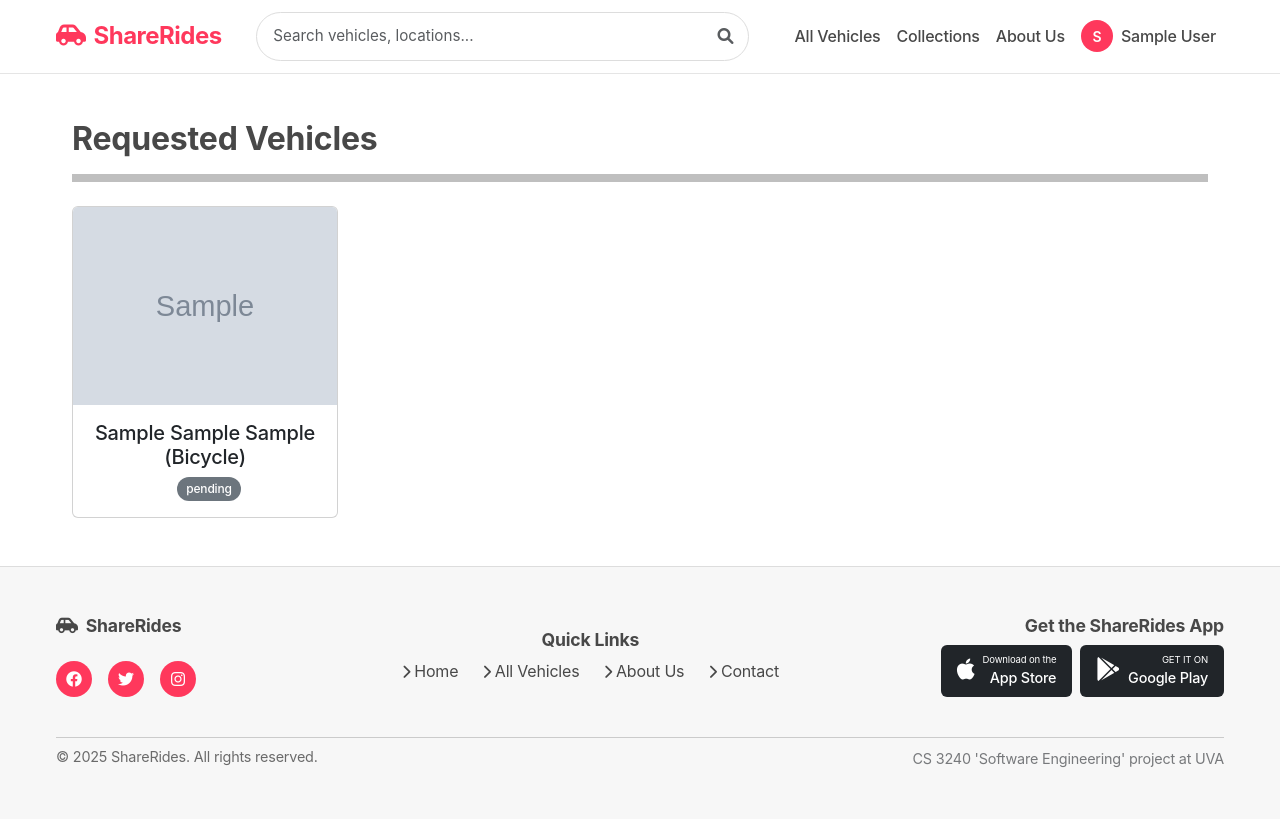
After one commit to TamerTimraz/ShareRides, a Django app: page /requested-vehicles in a window 1280 px wide. The commit adds this page. Run offline with Django 5.2, Linux system fonts and the light colour scheme; a user stored in the database is signed in; tables that the repository leaves empty hold one stand-in row (values such as "Sample post"); grey boxes marked "Sample" are stand-in pictures; parts of the project's set-up code (start-up, migrations or seed data) failed here and were passed over.

Commit message:
added requested vehicles page

```diff
--- a/vehicleLending/templates/vehicleLending/base.html
+++ b/vehicleLending/templates/vehicleLending/base.html
@@ -54,9 +54,10 @@
                     </a>
                     <ul class="dropdown-menu dropdown-menu-end" aria-labelledby="navbarDropdown">
                         <li><a class="dropdown-item" href="{% url 'vehicleLending:profile' %}"><i class="far fa-user me-2"></i>Profile</a></li>
-                        <li><a class="dropdown-item" href="{% url 'vehicleLending:manage_requests' %}"><i class="far fa-list-alt me-2"></i>Manage Requests</a></li>
+                        <li><a class="dropdown-item" href="{% url 'vehicleLending:requested_vehicles' %}"><i class="fas fa-car me-2"></i>Requested Vehicles</a></li>
 
                         {% if user.user_type == 'librarian' %}
+                        <li><a class="dropdown-item" href="{% url 'vehicleLending:my_vehicles' %}"><i class="fas fa-car me-2"></i>My Vehicles</a></li>
                         <li><a class="dropdown-item" href="{% url 'vehicleLending:promote_patron' %}"><i class="fas fa-user-plus me-2"></i>Promote Patron</a></li>
                         {% endif %}
 
--- /dev/null
+++ b/vehicleLending/templates/vehicleLending/requested_vehicles.html
@@ -0,0 +1,33 @@
+{% extends 'vehicleLending/base.html' %}
+{% block content %}
+
+<!-- Header -->
+<div class="container mt-4">
+    <h2 class="text-start fw-bold">Requested Vehicles</h2>
+    <hr class="thick-line mb-4">
+</div>
+
+<!-- Vehicle Tiles-->
+<div class="container mt-4">
+    <div class="row row-cols-1 row-cols-sm-2 row-cols-md-3 row-cols-lg-4 g-4">
+
+        <!-- Vehicle Tile -->
+        {% for request in borrow_requests %}
+        <div class="col">
+            <div class="card h-100">
+                {% if request.vehicle.image %}
+                <img src='{{ request.vehicle.image.url }}' class="card-img-top" alt="Vehicle_Image">
+                {% else %}
+                <p class="text-center">Image Unavailable</p>
+                {% endif %}
+                <div class="card-body d-flex flex-column justify-content-end align-items-center text-center">
+                    <h5 class="card-title">{{ request.vehicle.make }} {{ request.vehicle.model }} {{ request.vehicle.year }} ({{ request.vehicle.vehicle_type }})</h5>
+                    <span class="badge bg-secondary ms-2 rounded-pill">{{ request.status }}</span>
+                </div>
+            </div>
+        </div>
+        {% endfor %}
+    </div>
+</div>
+
+{% endblock %}
--- a/vehicleLending/urls.py
+++ b/vehicleLending/urls.py
@@ -25,6 +25,7 @@ urlpatterns = [
     path('request/<int:request_id>/<str:response>', views.respond_to_request, name='respond_to_request'),
     path('my-vehicles', views.my_vehicles, name='my_vehicles'),
     path('my-vehicles/vehicle/<int:vehicle_id>/requests', views.vehicle_requests, name='vehicle_requests'),
+    path('requested-vehicles', views.requested_vehicles, name='requested_vehicles'),
     path('promote-patron/', views.promote_patron, name='promote_patron'),
 
 ###IGNORE###
--- a/vehicleLending/views.py
+++ b/vehicleLending/views.py
@@ -283,12 +283,11 @@ def request_borrow(request, vehicle_id):
         status='pending'
     )
 
-    if created:
-        messages.success(request, "Your borrow request has been submitted")
-    else:
+    if not created:
         messages.info(request, "You have already requested to borrow this vehicle")
+        return redirect(reverse('vehicleLending:details', args=[vehicle_id]))
 
-    return redirect(reverse('vehicleLending:details', args=[vehicle_id]))
+    return redirect('vehicleLending:requested_vehicles')
 
 @login_required
 def respond_to_request(request, request_id, response):
@@ -326,6 +325,15 @@ def vehicle_requests(request, vehicle_id):
     return render(request, 'vehicleLending/vehicle_requests.html', {'requests': requests})
 
 @login_required
+def requested_vehicles(request):
+    if not request.user.is_authenticated:
+        return redirect('vehicleLending:home')
+
+    borrow_requests = BorrowRequest.objects.filter(requester=request.user)
+    return render(request, 'vehicleLending/requested_vehicles.html', {'borrow_requests': borrow_requests})
+
+
+@login_required
 @require_http_methods(["GET", "POST"])
 def promote_patron(request):
 
```
